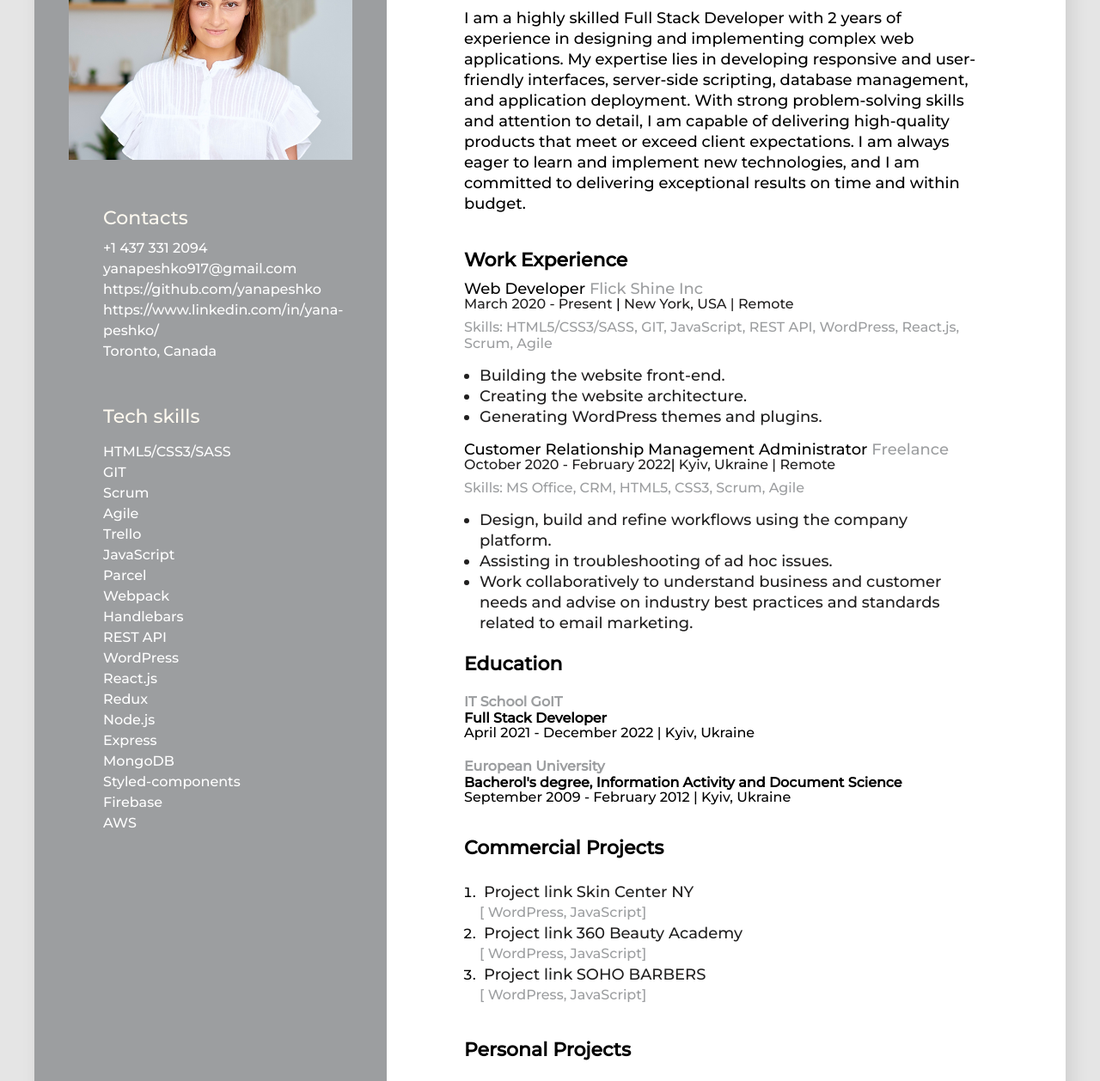
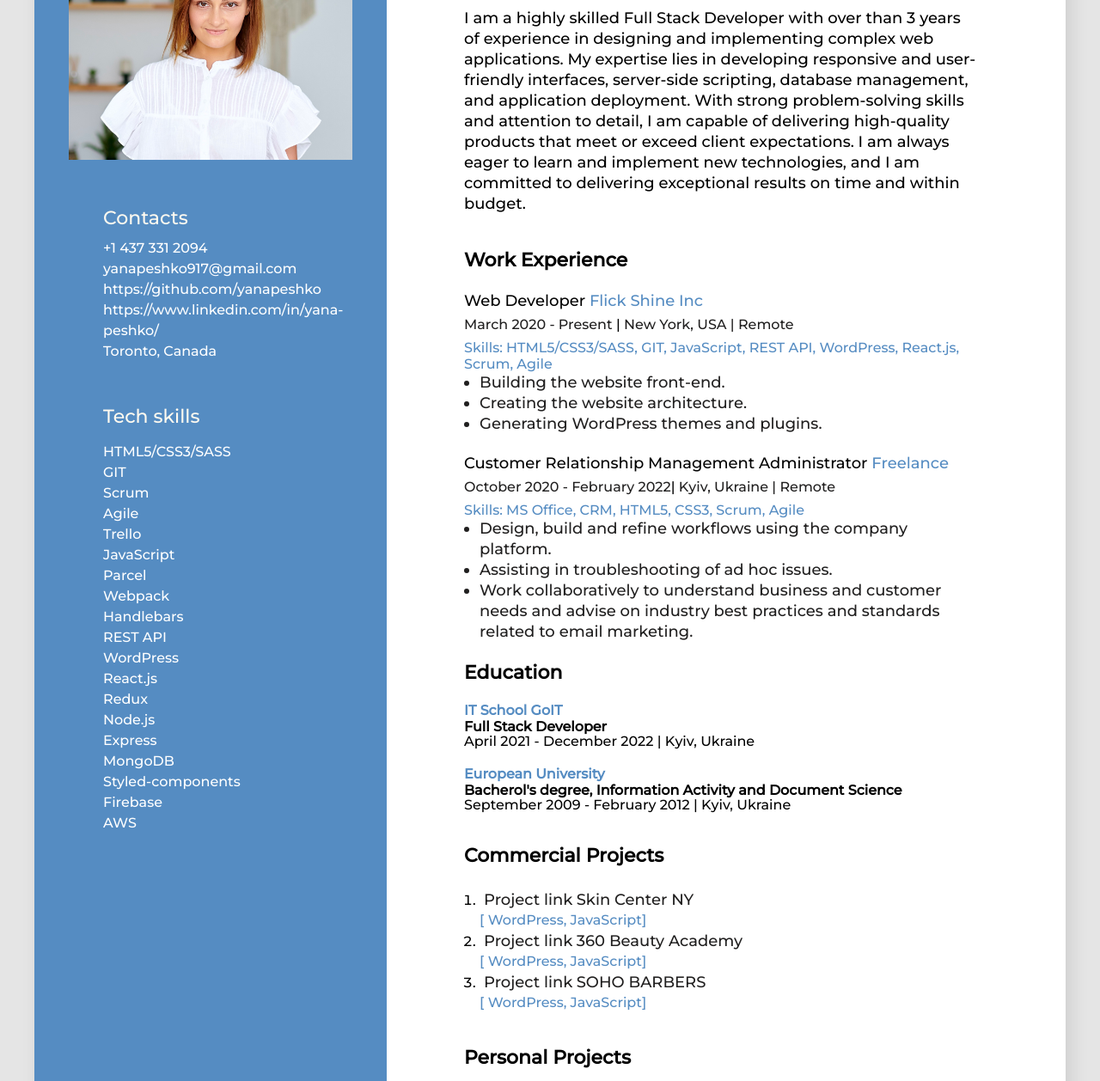
Before and after one commit to yanapeshko/my-resume, a React app: page / in a window 1280 px wide. Shown: the part 248-1506 px from the top of the page at 86% size. Built offline with nearby package versions, Linux system fonts and the light colour scheme.

Commit message:
fixing experience+gaps

```diff
--- a/public/index.html
+++ b/public/index.html
@@ -27,7 +27,7 @@
           <h2 class="about-me-profession">FRONT-END DEVELOPER</h2>
           <h1 class="about-me-name">Yana Peshko</h1>
           <p class="about-me-description">
-            I am a highly skilled Full Stack Developer with 2 years of
+            I am a highly skilled Full Stack Developer with over than 3 years of
             experience in designing and implementing complex web applications.
             My expertise lies in developing responsive and user-friendly
             interfaces, server-side scripting, database management, and
--- a/src/index.css
+++ b/src/index.css
@@ -53,7 +53,7 @@ body {
   color: #000000;
 }
 .about-me-description-skills {
-  color: #9c9ea0;
+  color: #558cc2;
   font-weight: normal;
 }
 
@@ -81,7 +81,7 @@ body {
 }
 .my-projects-link:hover {
   font-weight: normal;
-  color: #9c9ea0;
+  color: #558cc2;
 }
 .my-projects-text {
   font-style: normal;
@@ -96,12 +96,12 @@ body {
   font-weight: normal;
   font-size: 16px;
   line-height: 24px;
-  color: #9c9ea0;
+  color: #558cc2;
 }
 /* my work and education experience */
 .my-education-experience,
 .my-work-experience-company {
-  color: #9c9ea0;
+  color: #558cc2;
   margin-bottom: 0;
 }
 .my-work-experience-position {
@@ -110,7 +110,7 @@ body {
   font-size: 18px;
   line-height: 20px;
   color: #000000;
-  margin: 0;
+  margin-bottom: 10px;
 }
 .my-work-period {
   font-style: normal;
@@ -125,6 +125,7 @@ body {
 }
 .my-work-experience-duties {
   padding: 0 0 0 18px;
+  margin: 0;
 }
 .my-work-experience-duty {
   font-style: normal;
@@ -148,7 +149,7 @@ body {
 /* sidebar section */
 
 .sidebar-section {
-  background: #9c9ea0;
+  background: #558cc2;
   width: 370px;
   padding: 40px;
 }
```
